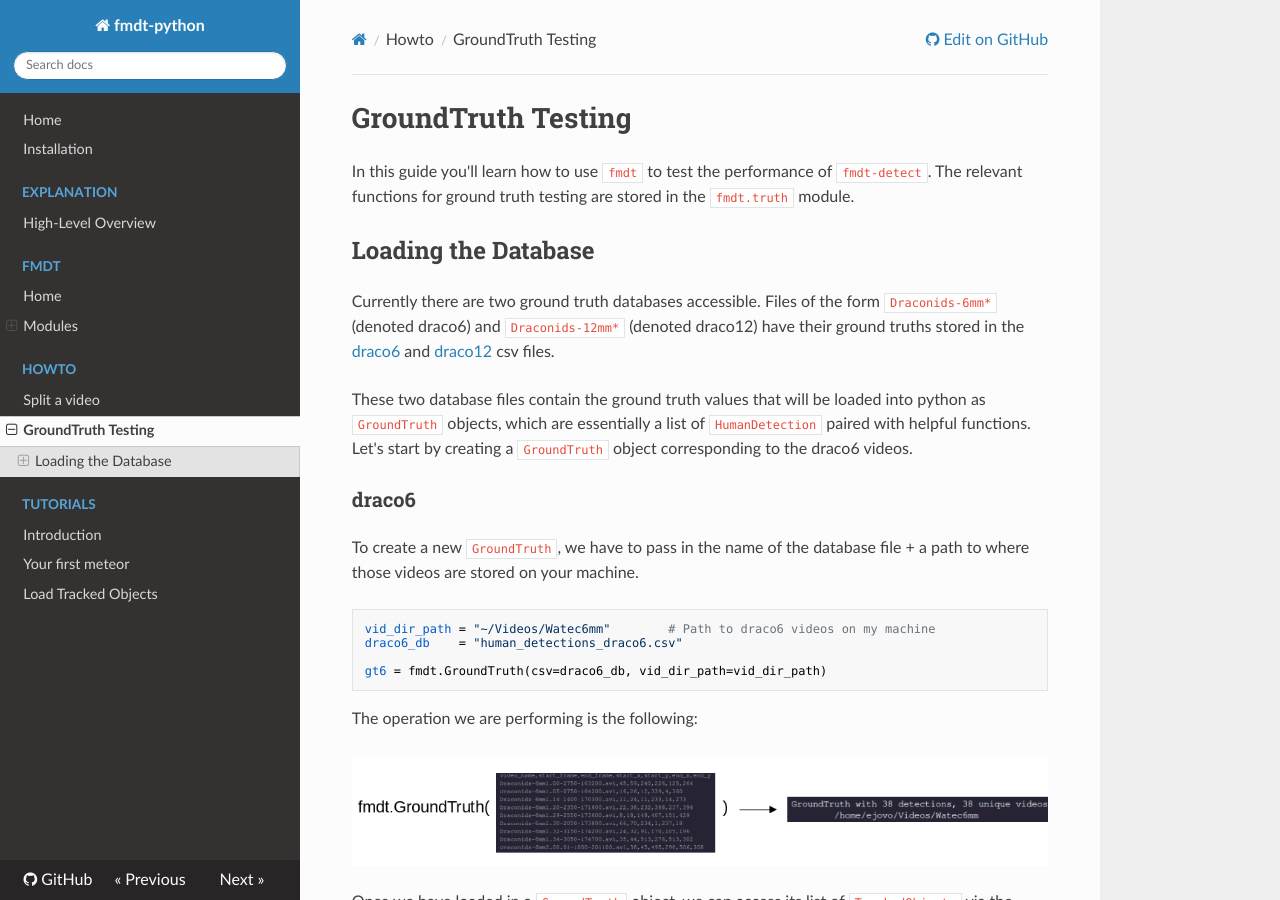
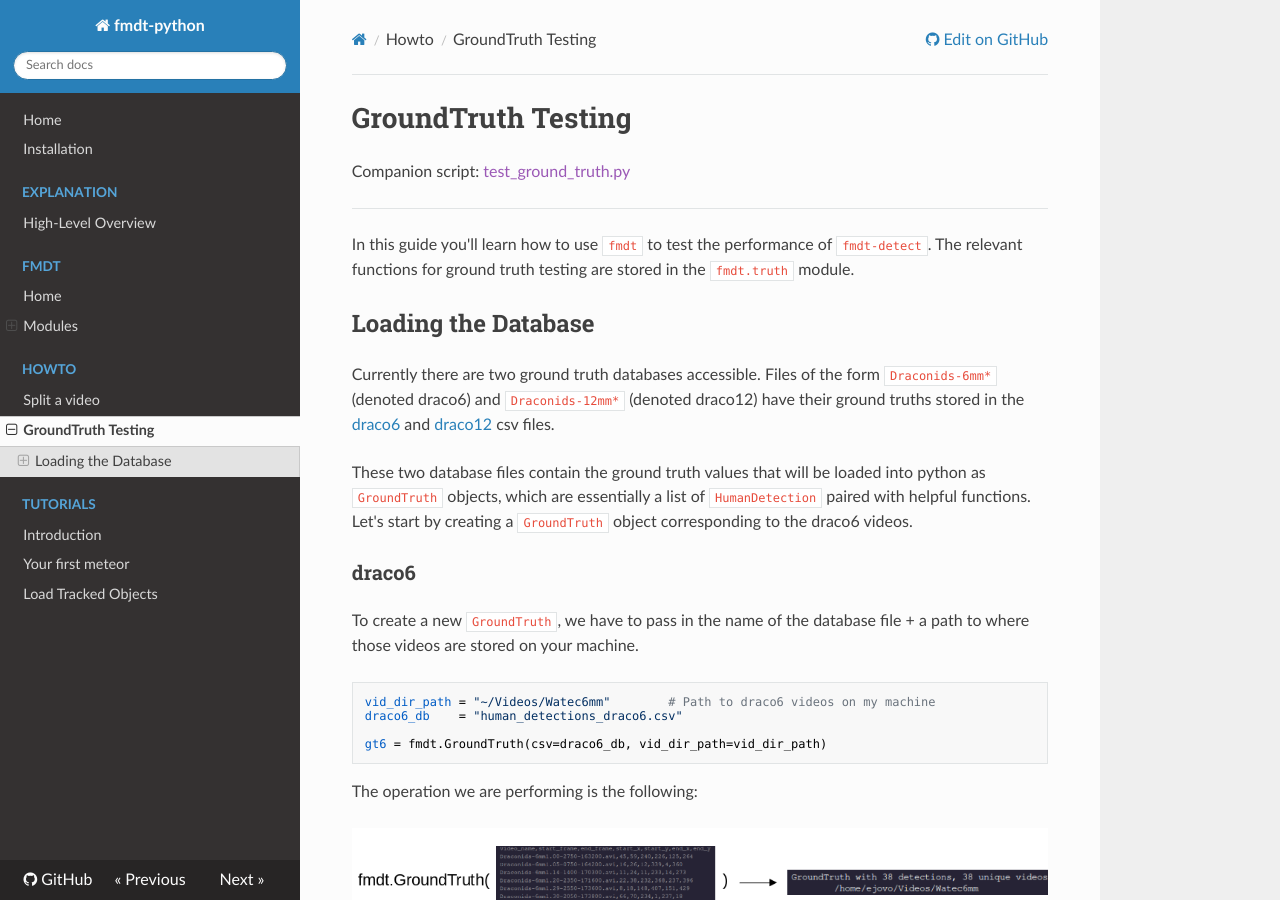
Before and after one commit to ejovo13/fmdt_python_clean, an MkDocs documentation site: the page built from docs/howto/2_test_db.md, in a window 1280 px wide and 900 px high. Built offline with MkDocs 1.6.1, drawn with Linux system fonts in a browser that asks for light colours; nearby versions of some CDN libraries.

Commit message:
link to companion script

```diff
--- a/docs/howto/2_test_db.md
+++ b/docs/howto/2_test_db.md
@@ -1,4 +1,7 @@
 # GroundTruth Testing
+Companion script: [test_ground_truth.py]()
+
+---
 
 In this guide you'll learn how to use `fmdt` to test the performance of `fmdt-detect`. The relevant
 functions for ground truth testing are stored in the `fmdt.truth` module.
```
